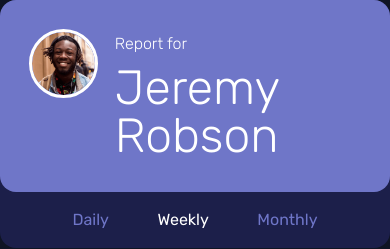
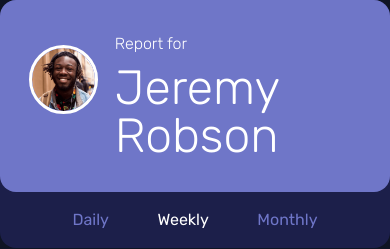
Before and after one commit to hamdi4-beep/time-tracking-dashboard, a React (Vite) app: page / in a window 390 px wide. Shown: the top 249 px of the page. Built offline with nearby package versions, Linux system fonts and the light colour scheme.

Commit message:
fixed some responsiveness issues with the userboard for the mobile version

```diff
--- a/src/components/UserBoard.tsx
+++ b/src/components/UserBoard.tsx
@@ -18,7 +18,7 @@ export default function Userboard({
 
   return (
     <div className="bg-neutral-dark-blue rounded-2xl flex-grow">
-      <div className="bg-neutral-desaturated-blue p-8 rounded-2xl flex gap-5 lg:block">
+      <div className="user-profile bg-neutral-desaturated-blue p-8 rounded-2xl flex gap-5 items-center">
         <div className="w-24 h-24">
           <img
             src="/src/assets/images/image-jeremy.png"
--- a/src/input.css
+++ b/src/input.css
@@ -25,4 +25,8 @@
     .timeframes-list {
         flex-direction: column;
     }
+
+    .user-profile {
+        display: block;
+    }
 }
--- a/src/output.css
+++ b/src/output.css
@@ -789,6 +789,10 @@ video {
   .timeframes-list {
     flex-direction: column;
   }
+
+  .user-profile {
+    display: block;
+  }
 }
 
 @media (min-width: 768px) {
@@ -805,8 +809,4 @@ video {
   .lg\:mt-10 {
     margin-top: 2.5rem;
   }
-
-  .lg\:block {
-    display: block;
-  }
 }
```
